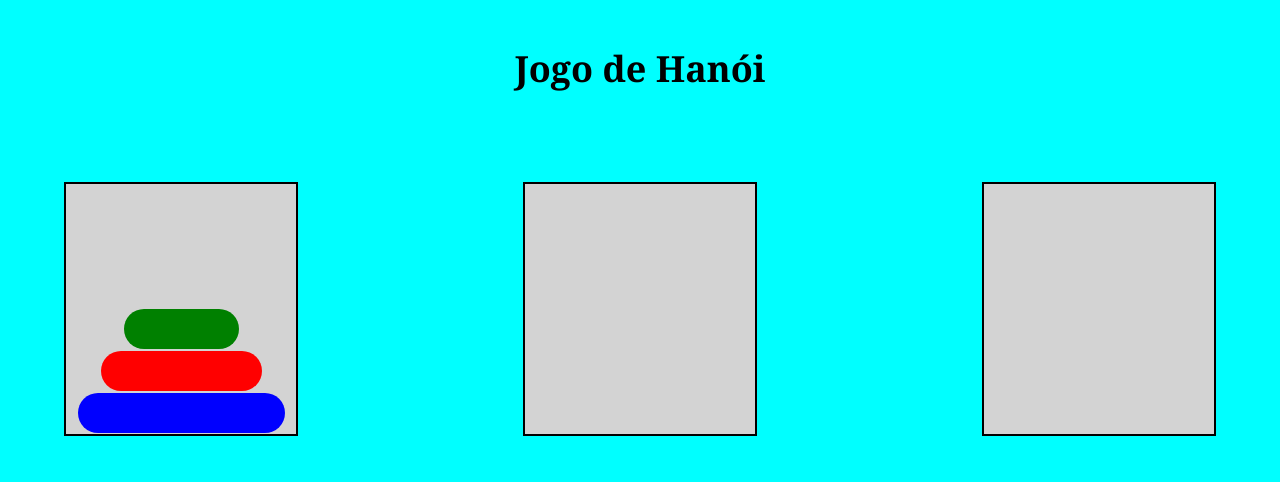
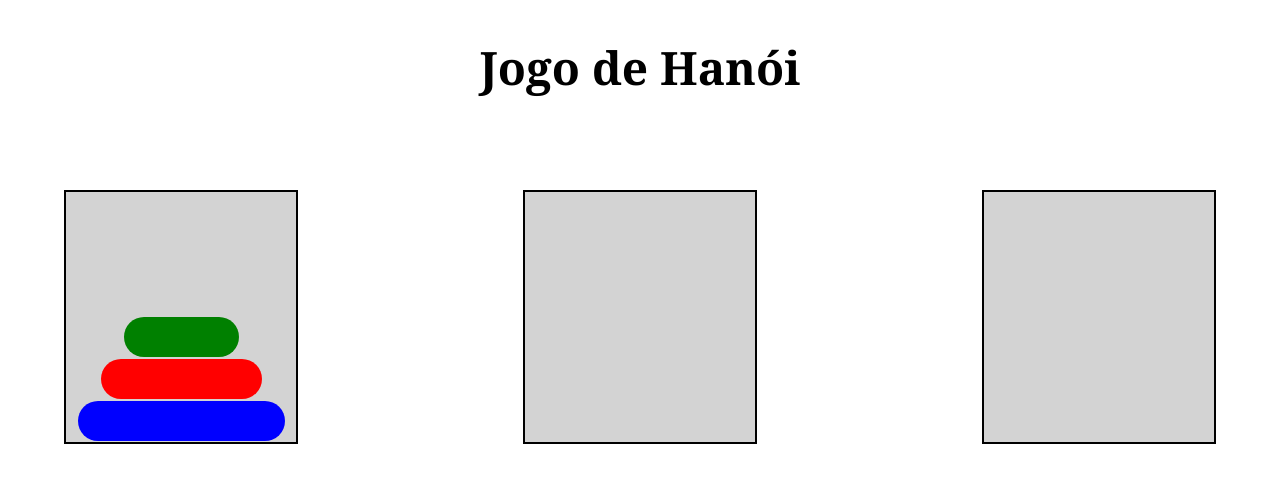
Before and after one commit to Kenzie-Academy-Brasil-Developers/entrega-torre-de-hanoi-sprint-5-Batistalbn, a plain HTML site: page index.html in a window 1280 px wide. Drawn offline with Linux system fonts and the light colour scheme.

Commit message:
Alteração em background e adição de tag para texto final

```diff
--- a/index.html
+++ b/index.html
@@ -12,7 +12,9 @@
     <header class="title">
       <h1>Jogo de Hanói </h1>
     </header>
-    <main class="estruturaGlobal" id="estruturaGlobal">
+    <main class="jogo">
+      <h3 class="jogo__texto"></h3>
+      <article class="estruturaGlobal" id="estruturaGlobal"></article>
     </main>
     <script src="./script.js"></script>
   </body>
--- a/script.js
+++ b/script.js
@@ -27,8 +27,6 @@ disco3.id = "disco3"
 torreInicial.appendChild(disco3);
 
 // criar um handler de clique em todas as sections
-// to achando que para essa parte e as que vêm a seguir precisaremos criar uma function. bora ver.
-
 const torres = document.querySelectorAll('section');
 console.log(torres);
 
--- a/style.css
+++ b/style.css
@@ -1,27 +1,37 @@
-/* to na duvida se pode ser usado direto no main
-ou se precisa ser colocado em cada section individualmente
-caso precise individualmente precisamos colocar direto no js? */
 body{
-  background-color: aqua;
+  background-color: white;
   display: flex;
   flex-direction: column;
   justify-content: center;
   align-items: center;
 }
 
-/* Title */
+/* header */
 .title {
   margin-bottom: 20px;
 }
 
 .title h1{
-  font-size: 36px;
+  font-size: 46px;
   font-weight: 700;
   font-family:Cambria, Cochin, Georgia, Times, 'Times New Roman', serif;
   margin-top: 20px;
 }
 
-/* Jogo */
+/* corpo */
+.jogo {
+  display: flex;
+  flex-direction: column;
+  align-items: center;
+}
+
+.jogo__texto{
+  font-size: 36px;
+  font-family: Cambria, Cochin, Georgia, Times, 'Times New Roman', serif;
+  color: red;
+  margin-bottom: 20px;
+}
+
 .estruturaGlobal {
   display: flex;
   flex-direction: column;
```
